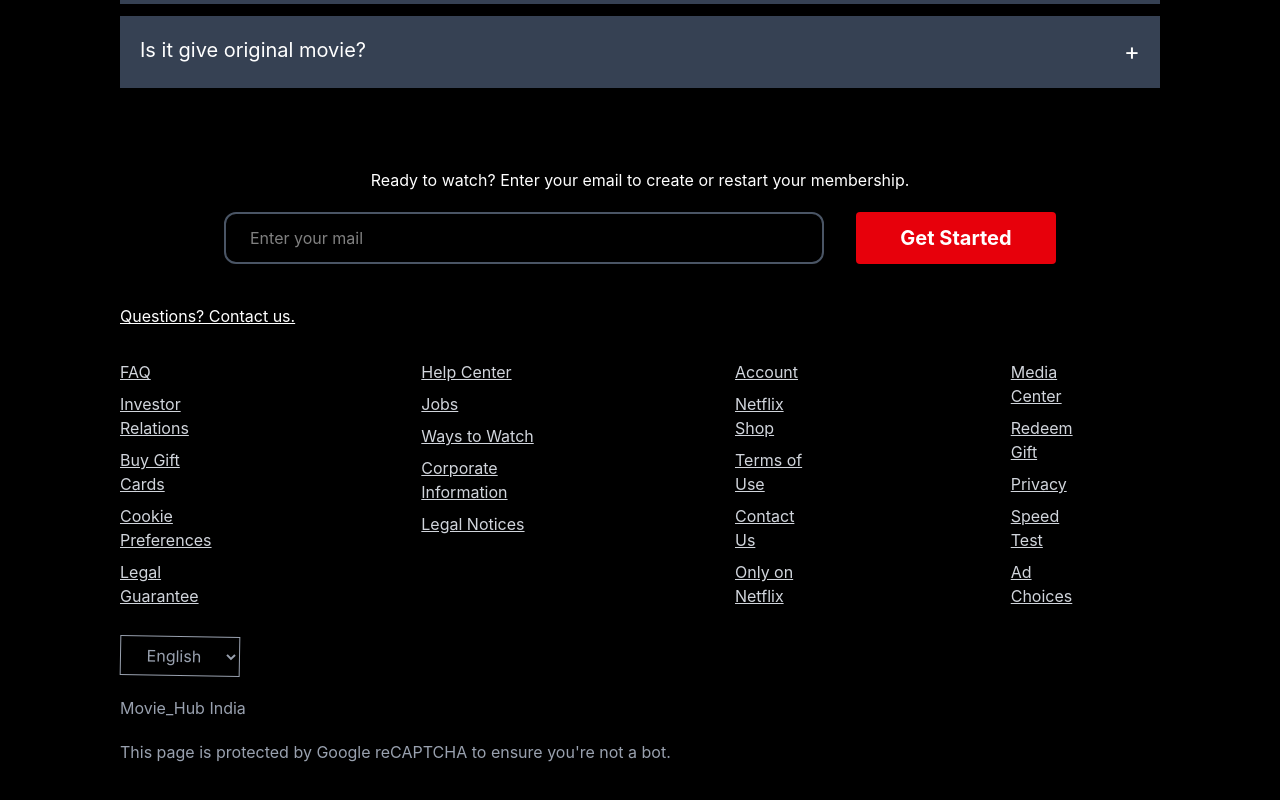
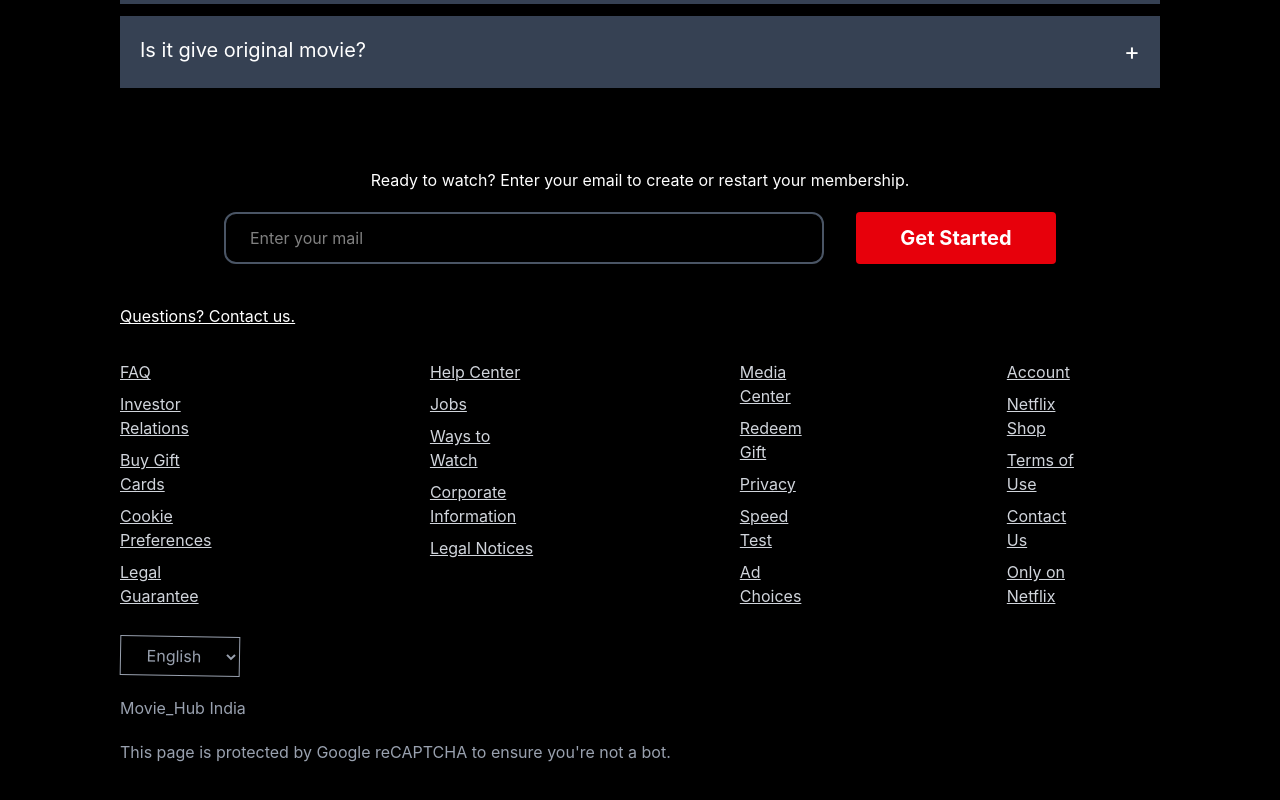
Before and after one commit to Karthik-0756/Movie_Hub, a React (Vite) app: page / in a window 1280 px wide. Shown: the part 1500-2300 px from the top of the page. Built offline with nearby package versions, Linux system fonts and the light colour scheme; no server answers.

Commit message:
footer  update

```diff
--- a/src/components/HomepageFooter.jsx
+++ b/src/components/HomepageFooter.jsx
@@ -4,35 +4,36 @@ const HomepageFooter = () => {
         <div className="  mt-10 pb-10">
             <footer >
                 <p className="underline">Questions? Contact us.</p>
-                <div className="flex mt-8 text-gray-300" >
-                    <div className="flex text-m ">
-                        <div className=" flex flex-col mr-4   md:mr-50  ">
+                <div className="flex mt-8  text-gray-300" >
+                    <div className="flex  text-m ">
+                        <div className=" flex flex-col    md:mr-50  ">
                             <a className="mb-2 underline" href="">FAQ</a>
                             <a className="mb-2 underline" href="">Investor Relations</a>
                             <a className="mb-2 underline" href="">Buy Gift Cards</a>
                             <a className="mb-2 underline" href="">Cookie Preferences</a>
                             <a className="mb-2 underline" href="">Legal Guarantee</a>
                         </div>
-                        <div className=" flex flex-col mr-4 md:mr-50 " >
+                        <div className=" flex flex-col ml-3  md:mr-50 " >
                             <a className="mb-2 underline" href="">Help Center</a>
                             <a className="mb-2 underline" href="">Jobs</a>
                             <a className="mb-2 underline" href="">Ways to Watch</a>
                             <a className="mb-2 underline" href="">Corporate Information</a>
                             <a className="mb-2 underline" href="">Legal Notices</a>
                         </div>
-                        <div className="hidden md:flex  flex-col mr-4 md:mr-50 " >
+
+                        <div className=" flex flex-col  md:mr-50 " >
+                            <a className="mb-2 underline" href="">Media Center</a>
+                            <a className="mb-2 underline" href="">Redeem Gift </a>
+                            <a className="mb-2 underline" href="">Privacy</a>
+                            <a className="mb-2 underline" href="">Speed Test</a>
+                            <a className="mb-2 underline" href="">Ad Choices</a>
+                        </div>
+                        <div className="hidden md:flex  flex-col  md:mr-50 " >
                             <a className="mb-2 underline" href="">Account</a>
                             <a className="mb-2 underline" href="">Netflix Shop</a>
                             <a className="mb-2 underline" href="">Terms of Use</a>
                             <a className="mb-2 underline" href="">Contact Us</a>
                             <a className="mb-2 underline" href="">Only on Netflix</a>
-                        </div>
-                        <div className=" flex flex-col mr-2 md:mr-50 " >
-                            <a className="mb-2 underline" href="">Media Center</a>
-                            <a className="mb-2 underline" href="">Redeem Gift </a>
-                            <a className="mb-2 underline" href="">Privacy</a>
-                            <a className="mb-2 underline" href="">Speed Test</a>
-                            <a className="mb-2 underline" href="">Ad Choices</a>
                         </div>
                     </div>
                 </div>
```
